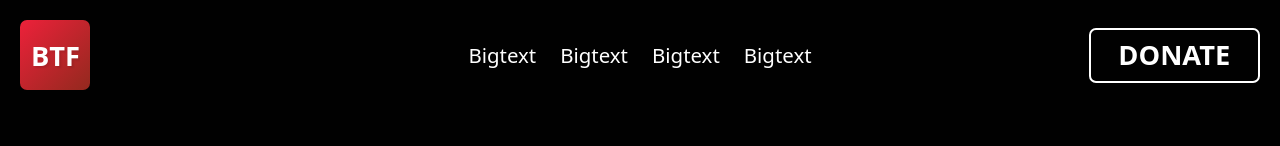
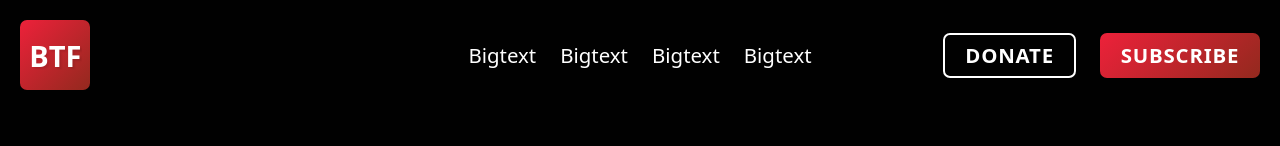
Before and after one commit to 0str1ch/btf, a Next.js app: page / in a window 1280 px wide. Shown: the top 146 px of the page. Built offline with nearby package versions, Linux system fonts and the light colour scheme.

Commit message:
added buttons

```diff
--- a/components/header.js
+++ b/components/header.js
@@ -40,12 +40,20 @@ export default class Header extends React.Component {
 
           <div className="header__right">
             <a
-              className="github-logo"
+              className="nav-button nav-button-secondary"
               target="_blank"
               href="https://github.com/0str1ch/js-app"
               rel="noopener"
             >
               <span>Donate</span>
+            </a>
+            <a
+              className="nav-button nav-button-primary"
+              target="_blank"
+              href="https://github.com/0str1ch/js-app"
+              rel="noopener"
+            >
+              <span>Subscribe</span>
             </a>
           </div>
 
@@ -98,7 +106,7 @@ export default class Header extends React.Component {
             font-weight: 900;
             font-style: normal;
             font-stretch: normal;
-            font-size: var(--h4-small);
+            font-size: 29px;
             text-transform: uppercase;
             text-decoration: none;
           }
@@ -124,21 +132,31 @@ export default class Header extends React.Component {
           .header__mobile-toggle {
             display: none;
           }
-          .github-logo {
-            font-size: var(--h4-small);
+          .nav-button {
+            font-size: var(--text-normal);
             font-weight: 700;
-            color: var(--light-text);
-            border: 2px solid var(--primary-light);
+            letter-spacing: 0.777px;
             border-radius: 7px;
             padding: 0 1em;
             display: flex;
-            height: 2em;
+            height: 2.2em;
             place-items: center;
             text-transform: uppercase;
           }
 
-          .github-logo span {
-              line-height: 2em;
+          .nav-button-secondary {
+            color: var(--light-text);
+            border: 2px solid var(--primary-light);
+          }
+
+          .nav-button-primary {
+            color: var(--light-text);
+            background: var(--primary);
+            border: 0;
+          }
+
+          .nav-button span {
+            line-height: 2.2em;
           }
           @media (max-width: 768px) {
             nav,
```
